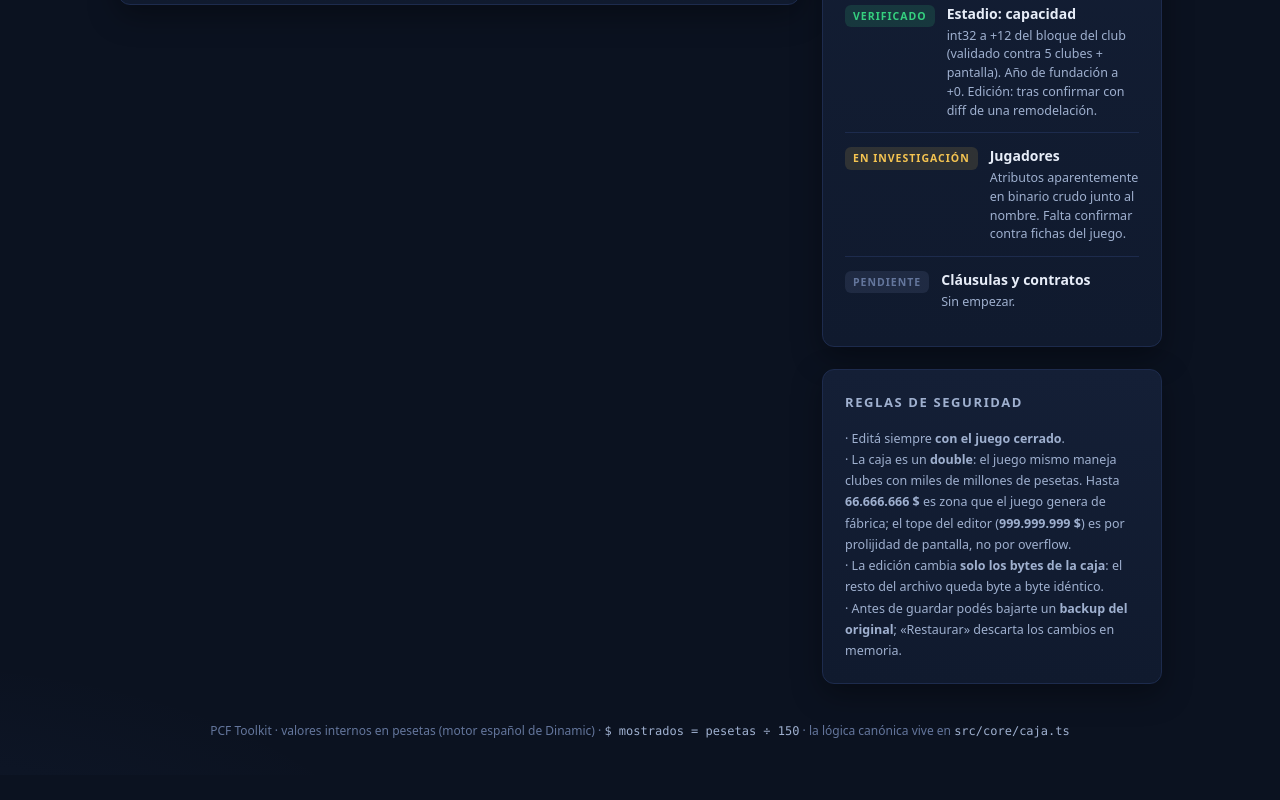
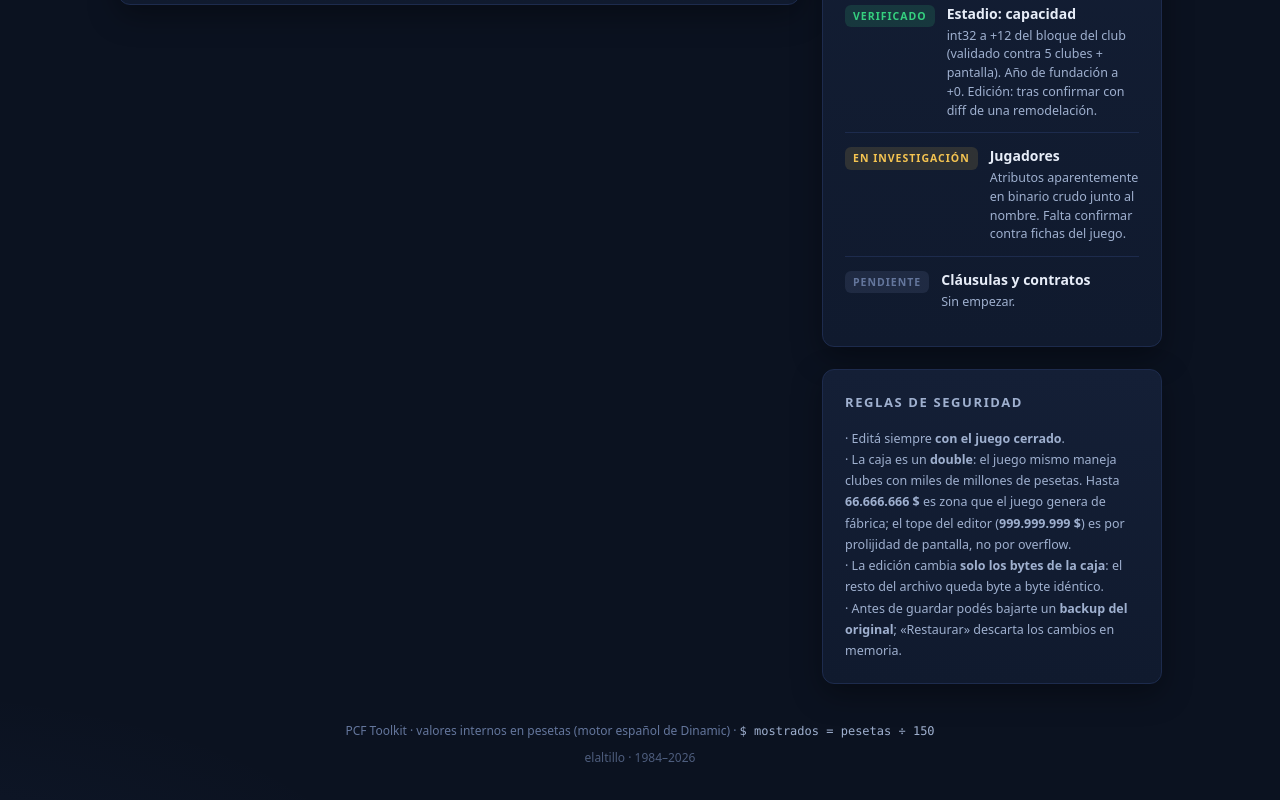
Before and after one commit to NikozV/pcf-toolkit, a website: page web/pcf-toolkit.html in a window 1280 px wide. Shown: the part 438-1238 px from the top of the page. Before the commit the page ends 1213 px from the top, so only its background shows below. Drawn offline with Linux system fonts and the light colour scheme.

Commit message:
Credito elaltillo 1984-2026 en footer y README; actualiza estado
Footer de la GUI y pie del README con el credito elaltillo 1984-2026.
De paso corrige datos viejos en el README (techo y guardado sobre copia)
y suma la auto-deteccion y la GUI al estado del proyecto.

Co-Authored-By: Claude Fable 5 <noreply@anthropic.com>

```diff
--- a/web/pcf-toolkit.html
+++ b/web/pcf-toolkit.html
@@ -483,7 +483,8 @@
 </main>
 
 <footer>
-  PCF Toolkit · valores internos en pesetas (motor español de Dinamic) · <code>$ mostrados = pesetas ÷ 150</code> · la lógica canónica vive en <code>src/core/caja.ts</code>
+  <div>PCF Toolkit · valores internos en pesetas (motor español de Dinamic) · <code>$ mostrados = pesetas ÷ 150</code></div>
+  <div style="margin-top:8px; opacity:.75">elaltillo · 1984–2026</div>
 </footer>
 
 <div id="toast" role="status" aria-live="polite"></div>
```
Also changed, not shown: README.md.
